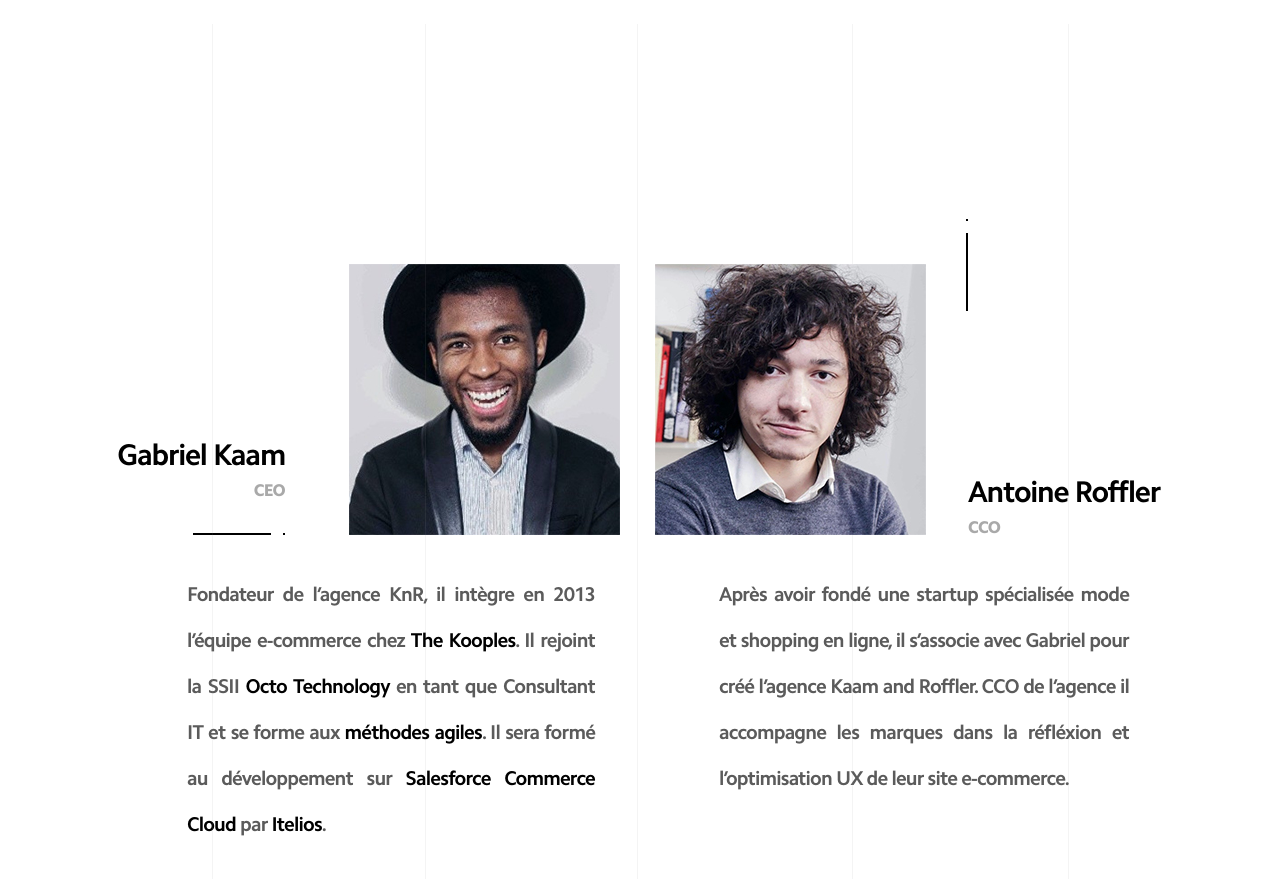
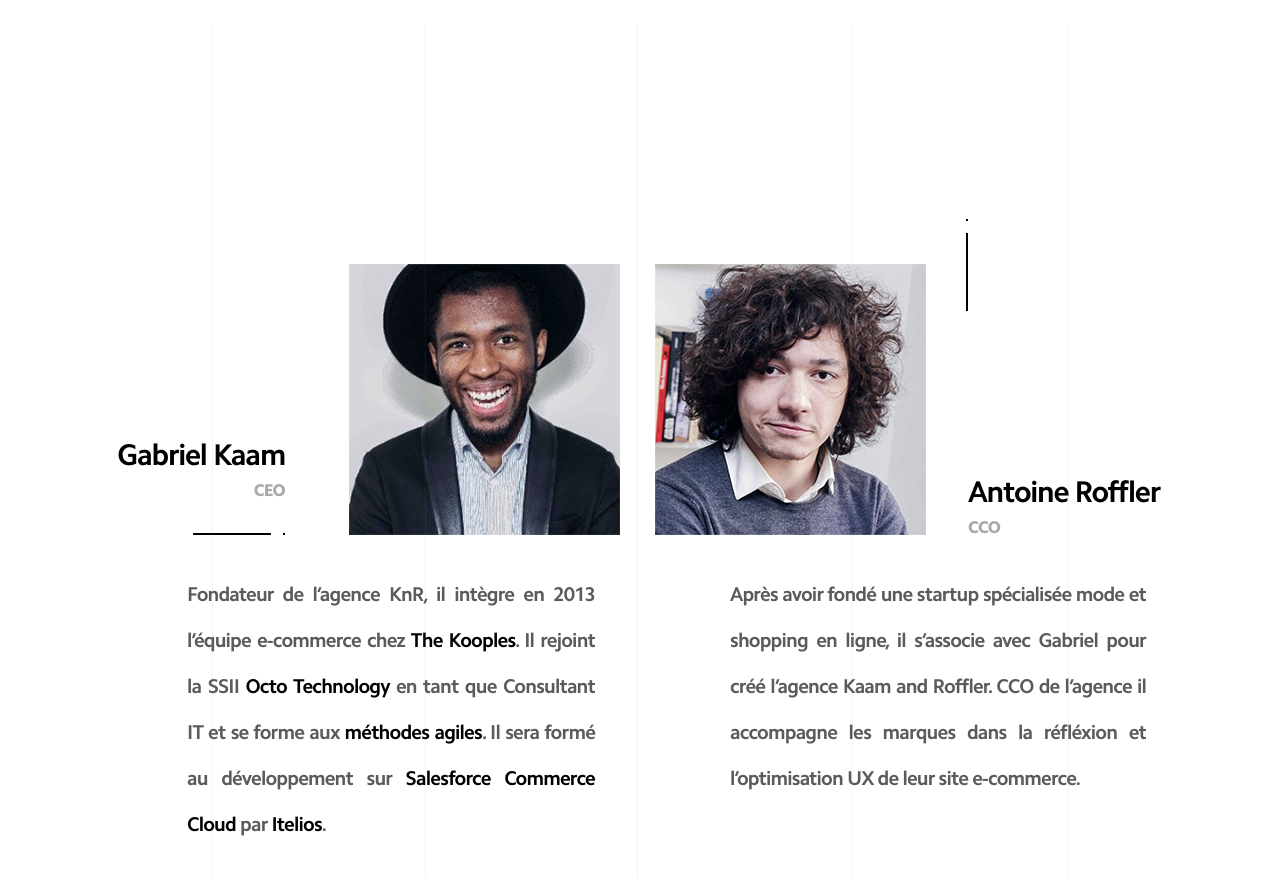
Before and after one commit to nsaicharan/kaam-and-roffler, a PHP site: page / in a window 1280 px wide. Shown: the part 2072-2951 px from the top of the page. Run offline with PHP 8.4, Linux system fonts and the light colour scheme.

Commit message:
Minor padding update

```diff
--- a/assets/scss/_section-who.scss
+++ b/assets/scss/_section-who.scss
@@ -245,10 +245,10 @@
     }
 
     &--right &__bottom-block {
-      padding-left: 64px;
+      padding-left: 75px;
 
       p {
-        max-width: 410px;
+        max-width: 416px;
       }
     }
   }
```
Also changed, not shown: assets/css/main.css.
